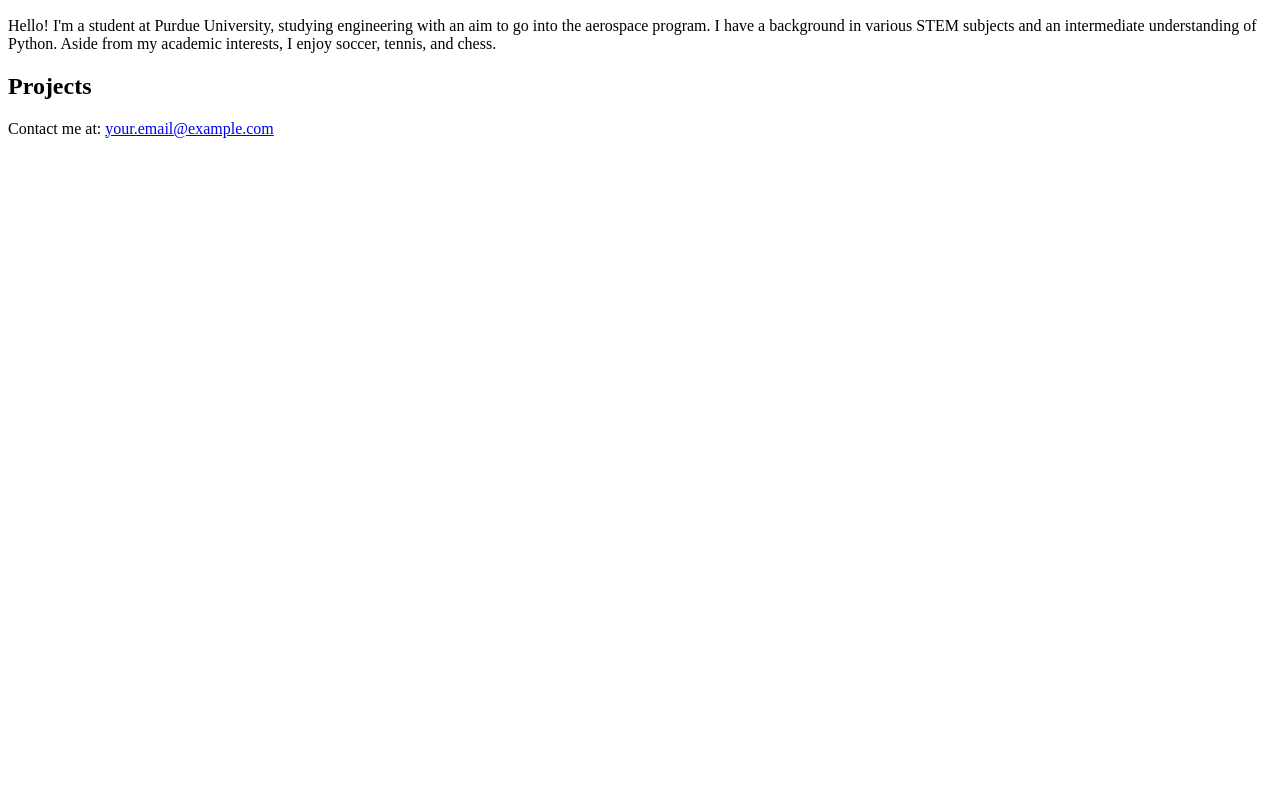
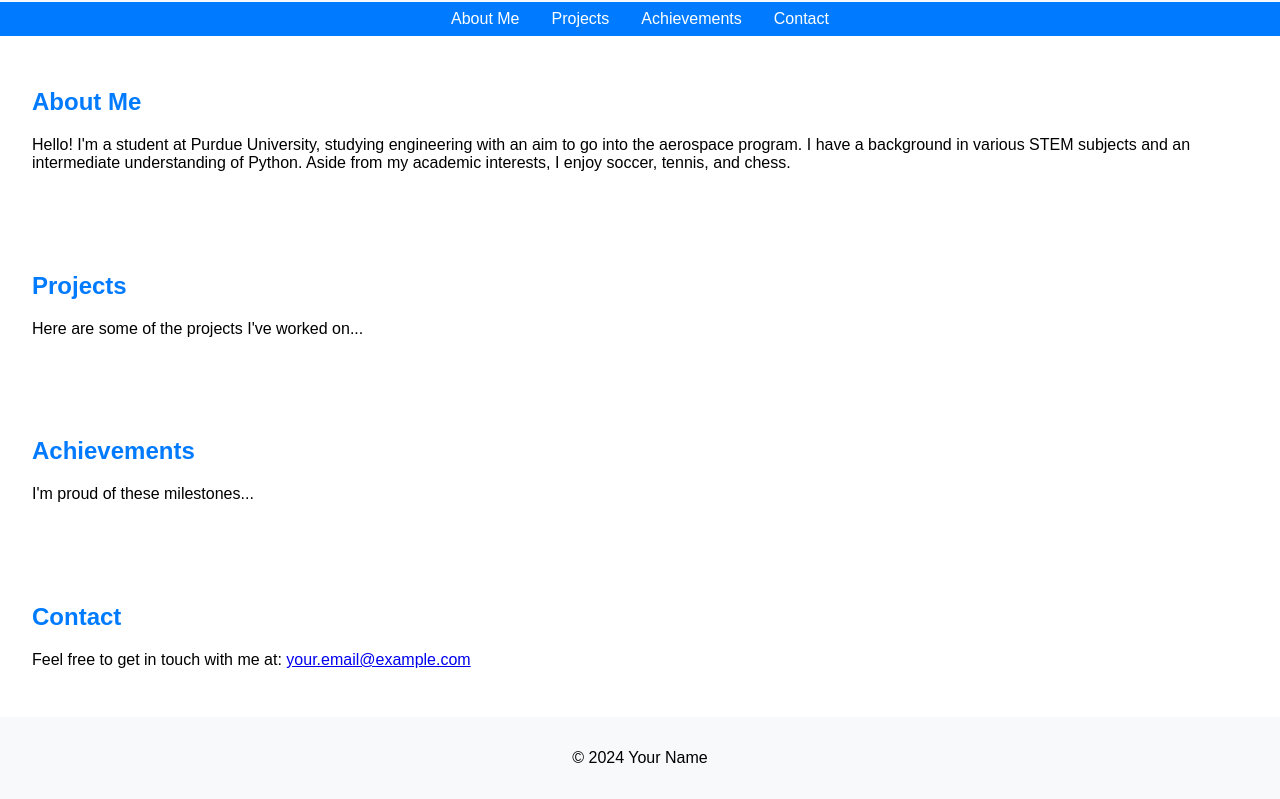
Before and after one commit to RogueNomad007/RogueNomad007.github.io, a plain HTML site: page index.html in a window 1280 px wide. Shown: the part 110-909 px from the top of the page. Before the commit the page ends 800 px from the top, so only its background shows below. Drawn offline with Linux system fonts and the light colour scheme.

Commit message:
Update index.html

```diff
--- a/index.html
+++ b/index.html
@@ -4,25 +4,67 @@
     <meta charset="UTF-8">
     <meta name="viewport" content="width=device-width, initial-scale=1.0">
     <title>Your Name's Portfolio</title>
-    <link rel="stylesheet" href="style.css">
+    <style>
+        body {
+            font-family: Arial, sans-serif;
+            margin: 0;
+            padding: 0;
+            box-sizing: border-box;
+        }
+        header, footer {
+            background-color: #f8f9fa;
+            text-align: center;
+            padding: 1rem;
+        }
+        nav {
+            display: flex;
+            justify-content: center;
+            background-color: #007bff;
+            padding: 0.5rem;
+        }
+        nav a {
+            color: white;
+            text-decoration: none;
+            margin: 0 1rem;
+        }
+        section {
+            padding: 2rem;
+        }
+        h2 {
+            color: #007bff;
+        }
+    </style>
 </head>
 <body>
     <header>
         <h1>Welcome to My Website</h1>
     </header>
     <nav>
-        <!-- Navigation links can go here -->
+        <a href="#about">About Me</a>
+        <a href="#projects">Projects</a>
+        <a href="#achievements">Achievements</a>
+        <a href="#contact">Contact</a>
     </nav>
-    <section>
+    <section id="about">
         <h2>About Me</h2>
         <p>Hello! I'm a student at Purdue University, studying engineering with an aim to go into the aerospace program. I have a background in various STEM subjects and an intermediate understanding of Python. Aside from my academic interests, I enjoy soccer, tennis, and chess.</p>
     </section>
-    <section>
+    <section id="projects">
         <h2>Projects</h2>
-        <!-- You can list your projects here -->
+        <p>Here are some of the projects I've worked on...</p>
+        <!-- Add your projects here -->
+    </section>
+    <section id="achievements">
+        <h2>Achievements</h2>
+        <p>I'm proud of these milestones...</p>
+        <!-- List your achievements here -->
+    </section>
+    <section id="contact">
+        <h2>Contact</h2>
+        <p>Feel free to get in touch with me at: <a href="mailto:your.email@example.com">your.email@example.com</a></p>
     </section>
     <footer>
-        <p>Contact me at: <a href="mailto:your.email@example.com">your.email@example.com</a></p>
+        <p>© 2024 Your Name</p>
     </footer>
 </body>
 </html>
```
